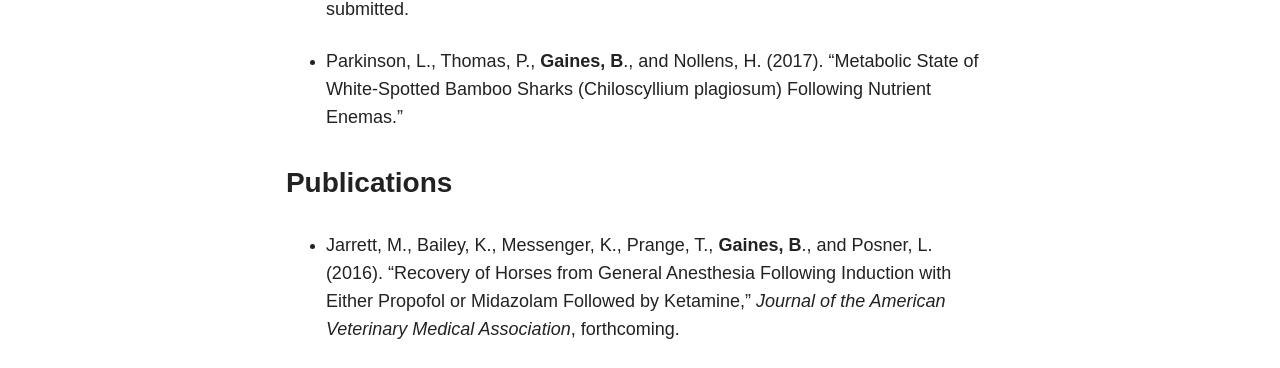
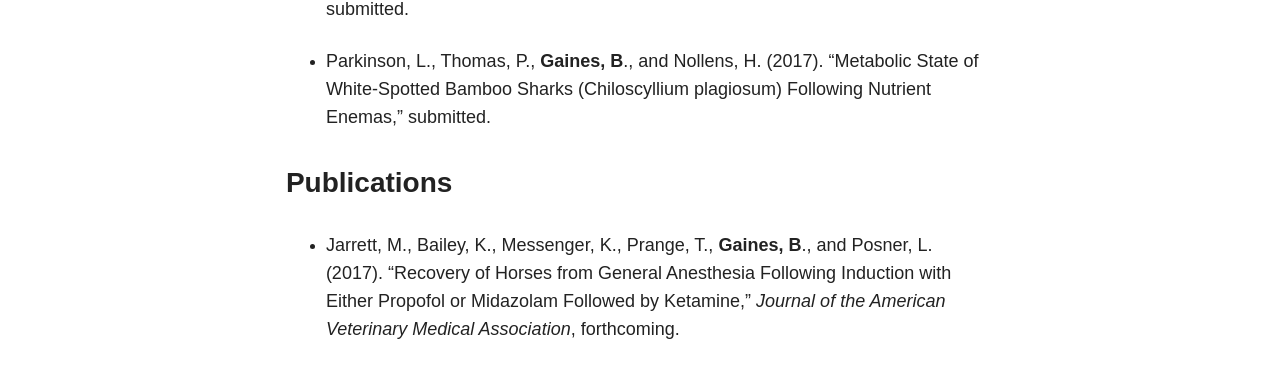
Before and after one commit to brgaines/brgaines.github.io, a Jekyll site: the page built from research/index.md, in a window 1280 px wide. Shown: the part 1065-1433 px from the top of the page. Built offline with Jekyll 4.4.1, drawn with Linux system fonts in a browser that asks for light colours; nearby versions of some CDN libraries.

Commit message:
updated to reflect new submission

```diff
--- a/research/index.md
+++ b/research/index.md
@@ -15,10 +15,10 @@ My other research projects focus on extensions of a convex formulation of cluste
 
 * **Gaines, B**., and Zhou, H. (2017).  "[Algorithms for Fitting the Constrained Lasso](https://arxiv.org/abs/1611.01511)," submitted.
 
-* Parkinson, L., Thomas, P., **Gaines, B**., and Nollens, H.  (2017). "Metabolic State of White-Spotted Bamboo Sharks (Chiloscyllium plagiosum) Following Nutrient Enemas."
+* Parkinson, L., Thomas, P., **Gaines, B**., and Nollens, H.  (2017). "Metabolic State of White-Spotted Bamboo Sharks (Chiloscyllium plagiosum) Following Nutrient Enemas," submitted.
 
 ### Publications
-- Jarrett, M., Bailey, K., Messenger, K., Prange, T., **Gaines, B**., and Posner, L. (2016).  “Recovery of Horses from General Anesthesia Following Induction with Either Propofol or Midazolam Followed by Ketamine,”  *Journal of the American Veterinary Medical Association*, forthcoming.
+- Jarrett, M., Bailey, K., Messenger, K., Prange, T., **Gaines, B**., and Posner, L. (2017).  “Recovery of Horses from General Anesthesia Following Induction with Either Propofol or Midazolam Followed by Ketamine,”  *Journal of the American Veterinary Medical Association*, forthcoming.
 
 - Balko, J., Wilson, S., Lewbart, G., **Gaines, B**., and Posner, L. (2017).  “[Propofol as an Immersion Anesthetic and in a Minimum Anesthetic Concentration (MAC) Reduction Model In Goldfish (Carassius Auratus)](https://www.ncbi.nlm.nih.gov/pubmed/28363074),”  *Journal of Zoo and Wildlife Medicine*, 48(1), 48-54. [[BibTeX](http://brgaines.github.io/research/balkoEtAl17.bib)]
 
```
